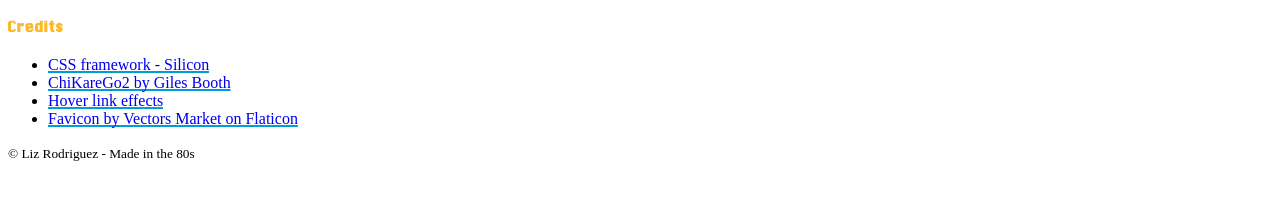
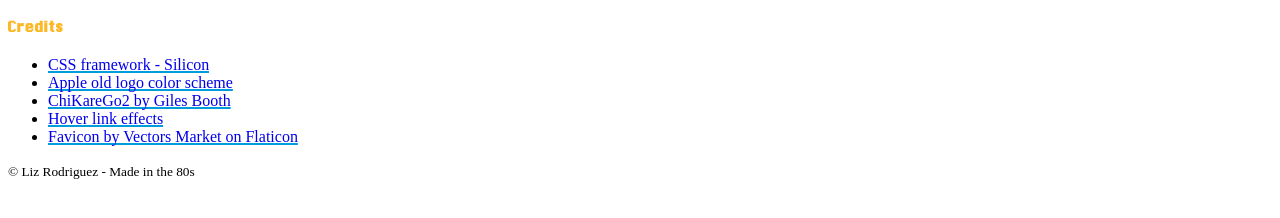
Before and after one commit to BinaryDigitCode/personal-homepage, a website: page index.html in a window 1280 px wide. Shown: the part 578-796 px from the top of the page. Drawn offline with Linux system fonts and the light colour scheme; some icons are missing.

Commit message:
add more credits

```diff
--- a/index.html
+++ b/index.html
@@ -64,6 +64,7 @@
         <p>
             <ul>
             <li><a href="https://silicon-css.com/">CSS framework - Silicon</a></li>
+            <li><a href="https://www.schemecolor.com/apple-old-logo.php">Apple old logo color scheme</a></li>
             <li><a href="http://www.pentacom.jp/pentacom/bitfontmaker2/gallery/?id=3780">ChiKareGo2 by Giles Booth</a></li>
             <li><a href="https://codepen.io/team/css-tricks/pen/gOXMgxR">Hover link effects</a></li>
 
```
